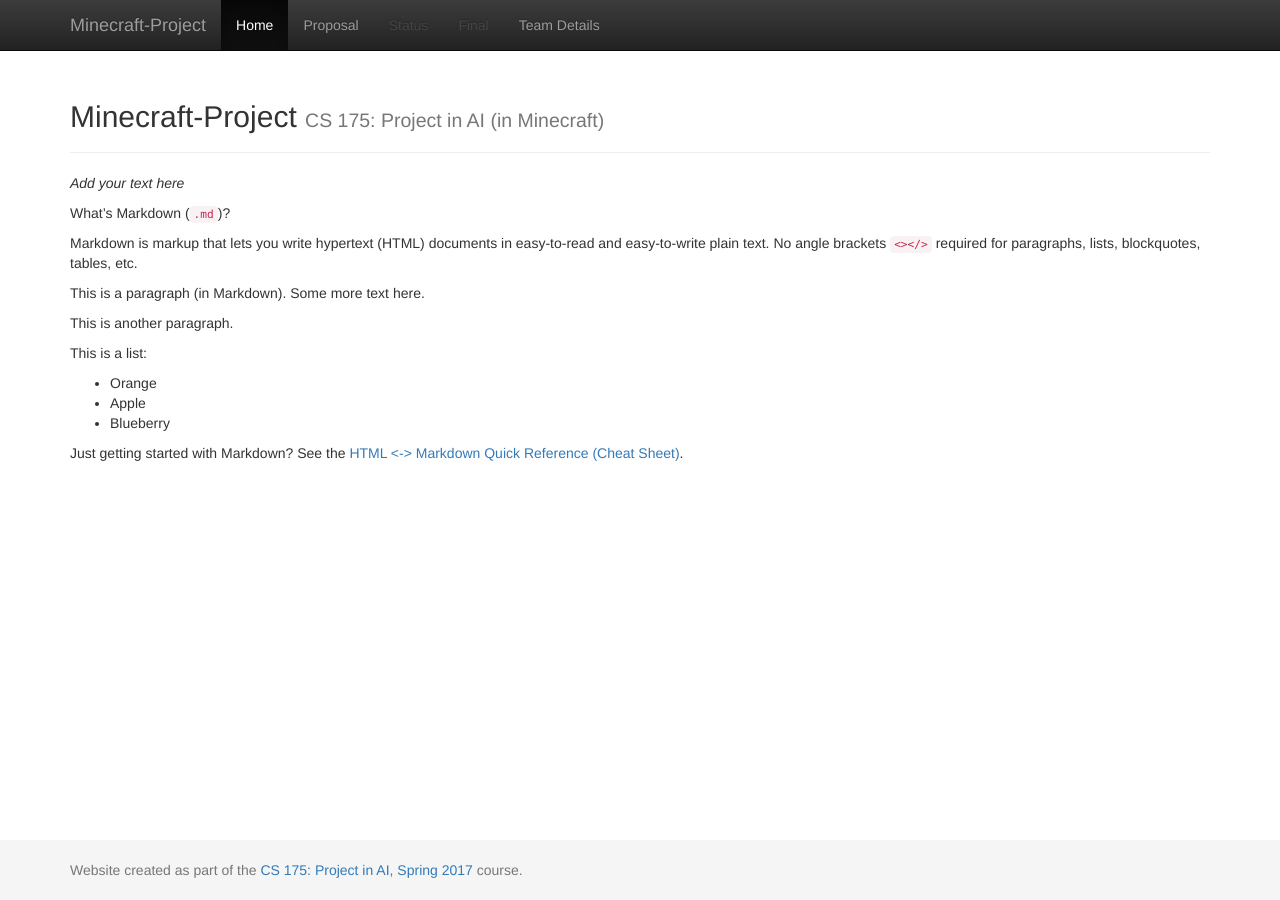
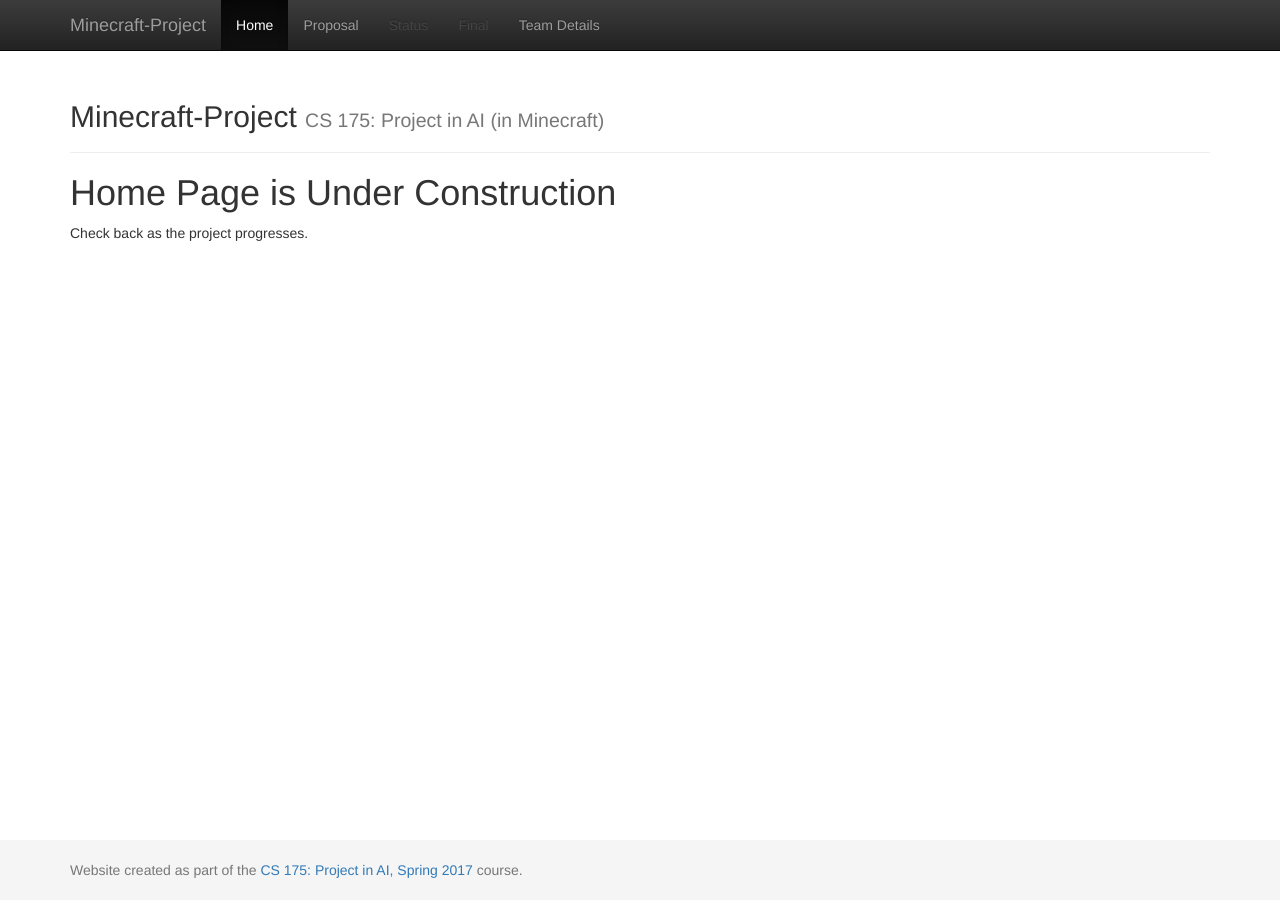
Before and after one commit to r58Playz/MinePac, a Jekyll site: the page built from docs/index.md, in a window 1280 px wide. Built offline with Jekyll 4.4.1, drawn with Linux system fonts in a browser that asks for light colours.

Commit message:
put home page under construction

```diff
--- a/docs/index.md
+++ b/docs/index.md
@@ -3,32 +3,5 @@
 title:  Home
 ---
 
-_Add your text here_
-
-
-What's Markdown (`.md`)?
-
-Markdown is markup that lets you write hypertext (HTML) documents
-in easy-to-read and easy-to-write plain text.
-No angle brackets `<></>` required for
-paragraphs, lists, blockquotes, tables, etc.
-
-
-This is a paragraph (in Markdown). Some more
-text here.
-
-This is another paragraph.
-
-This is a list:
-
-- Orange
-- Apple
-- Blueberry
-
-
-
-Just getting started with Markdown?
-See the [HTML <-> Markdown Quick Reference (Cheat Sheet)][quickref].
-
-
-[quickref]: https://github.com/mundimark/quickrefs/blob/master/HTML.md
+# Home Page is Under Construction
+Check back as the project progresses.
```
